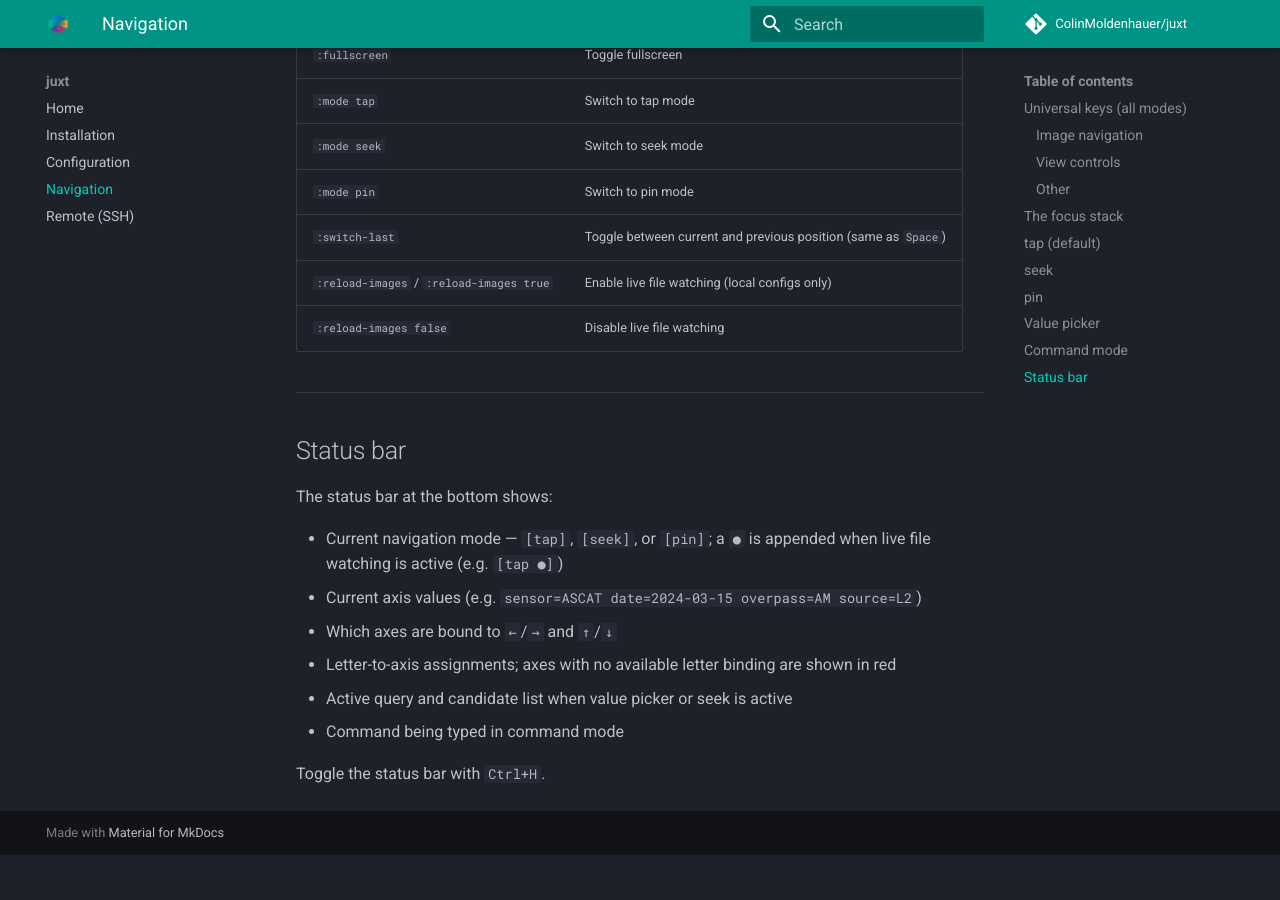
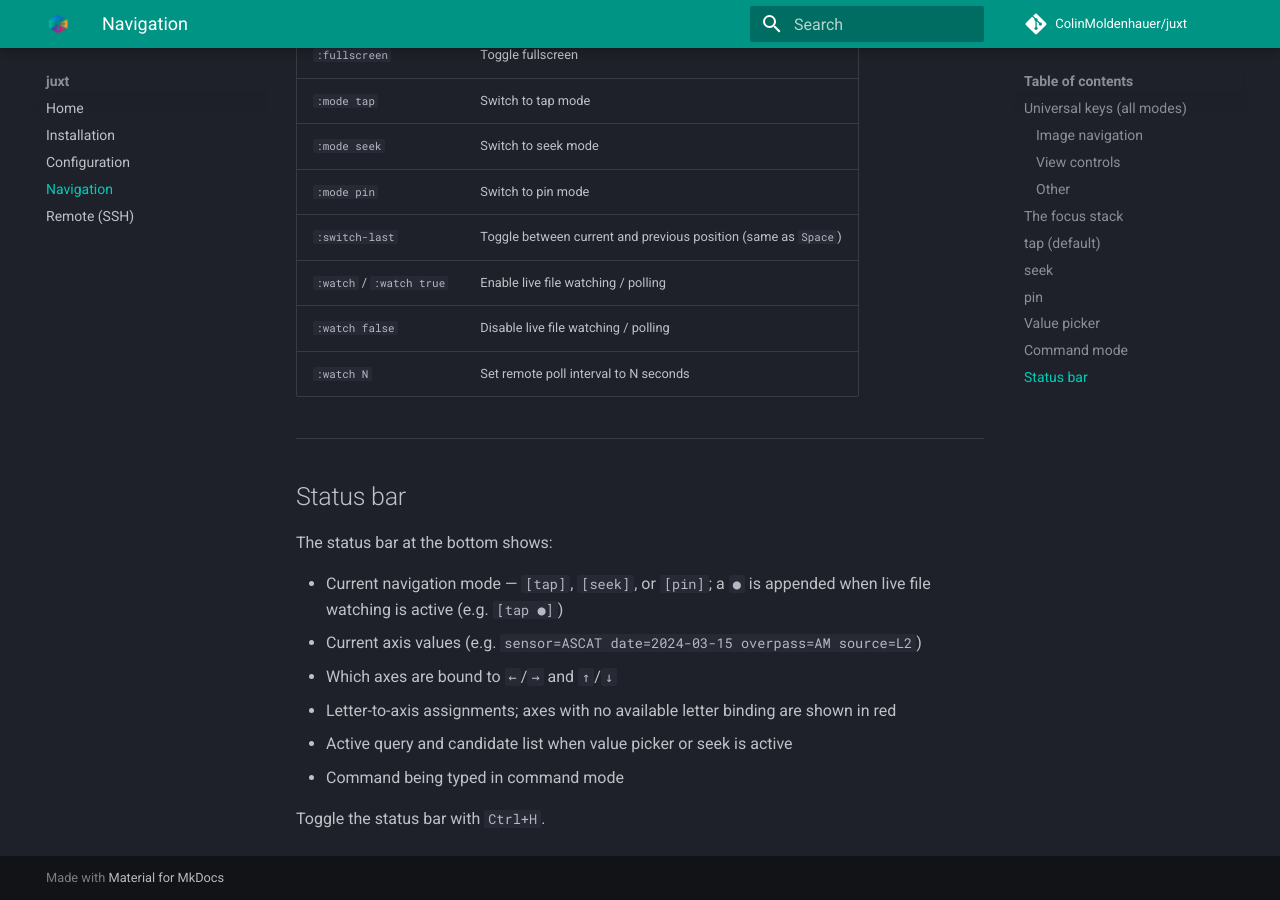
Before and after one commit to ColinMoldenhauer/juxt, an MkDocs documentation site: the page built from docs/navigation.md, in a window 1280 px wide and 900 px high, scrolled down 4094 px. Built offline with MkDocs 1.6.1 and Material for MkDocs 9.7.7, drawn with Linux system fonts in a browser that asks for light colours; comment, search, counter and statistics services are not loaded; before the commit the page ends 4949 px from its top, so only the background shows below that.

Commit message:
Rename :reload-images to :watch in docs

```diff
--- a/docs/navigation.md
+++ b/docs/navigation.md
@@ -124,8 +124,9 @@ Press `:` to open command mode. The status bar shows your input and a prefix-fil
 | `:mode seek` | Switch to seek mode |
 | `:mode pin` | Switch to pin mode |
 | `:switch-last` | Toggle between current and previous position (same as `Space`) |
-| `:reload-images` / `:reload-images true` | Enable live file watching (local configs only) |
-| `:reload-images false` | Disable live file watching |
+| `:watch` / `:watch true` | Enable live file watching / polling |
+| `:watch false` | Disable live file watching / polling |
+| `:watch N` | Set remote poll interval to N seconds |
 
 ---
 
```
